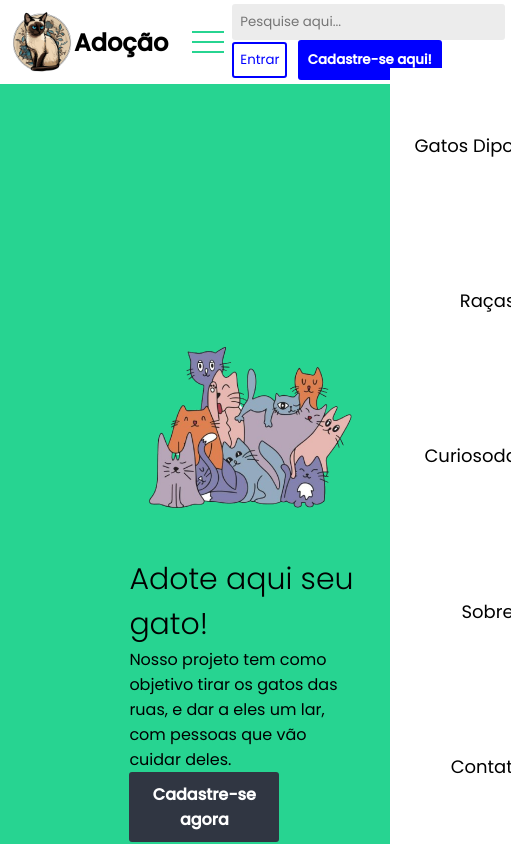
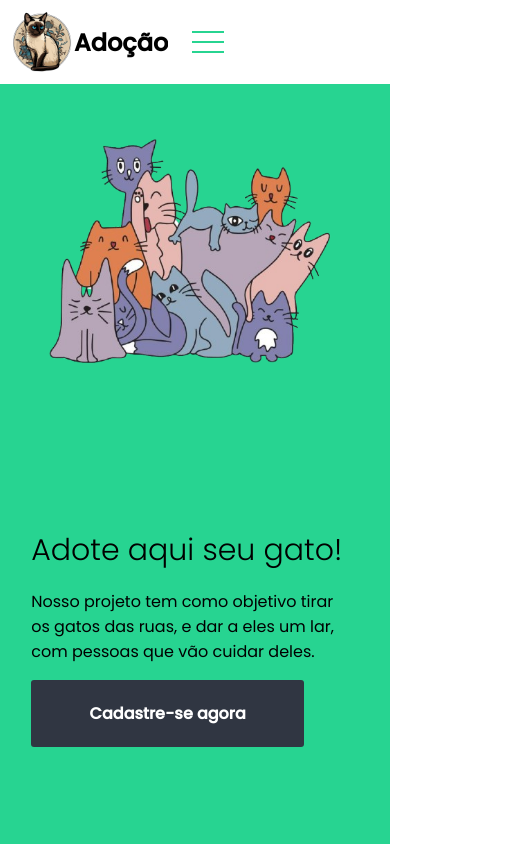
Before and after one commit to MayllanB/Adocao-De-Gatos, a plain HTML site: page index.html in a window 390 px wide. Shown: the whole page, 511 px wide, since content can reach past the window. Drawn offline with Linux system fonts and the light colour scheme.

Commit message:
responsivo parte 2

```diff
--- a/index.html
+++ b/index.html
@@ -28,19 +28,21 @@
           <li>Curiosodades</li>
           <li>Sobre</li>
           <li>Contato</li>
+          <li><button type="submit" class="login">Entrar</button></li>
+          <li><button type="submit" class="enter nav">Cadastre-se aqui!</button></li>
         </ul>
       </nav>
 
       <div class="entry">
-        <input type="text" placeholder="Pesquise aqui..." />
-        <button type="submit" class="login">Entrar</button>
-        <button type="submit" class="enter nav">Cadastre-se aqui!</button>
+
+
+
       </div>
     </header>
 
     <main>
+      <img src="./src/img/cat-screen-removebg-preview.png" alt="varios gatinhos diferentes" class="img">
       <div class="main">
-        <img src="./src/img/cat-screen-removebg-preview.png" alt="varios gatinhos diferentes" class="img">
         <h1>Adote aqui seu gato!</h1>
         <p class="paragrapho">
           <!-- Create custom landing pages with
--- a/src/style/media.css
+++ b/src/style/media.css
@@ -11,17 +11,21 @@
 }
 
 
-@media(max-width: 1000px) {
-    body{
+@media(max-width: 800px) {
+    *{
         overflow-x: hidden;
+    }
+
+    header{
+        display: flex;
     }
 
     .menu{
         position: absolute;
-        top: 8vh;
+        top: 9.5vh;
         right: 0;
-        width: 50vw;
-        height: 92vh;
+        width: 100vw;
+        height: 50vh;
         background-color: #fff;
         flex-direction: column;
         align-items: center;
@@ -36,34 +40,41 @@
     }
 
     .mobile-menu{
-        display: block;
+        display: block
     }
 
     main{
-        padding: 2px;
+        display: flex;
+        flex-direction: column;
+        justify-content: center;
+        align-items: center;
+    }
+
+    .main{
+        width: auto;
+        height: 50vh;
+        gap: 1rem;
     }
 
     h1{
         font-size: 30px;
-        width: 250px;
+        width: 84vw;
     }
 
     p{
         font-size: 16px;
-        width: 230px;
+        width: 80vw;
     }
 
     .screen{
-        height: 70px;
-        width: 150px;
+        height: 8vh;
+        width: 70vw;
         font-size: 16px;
         padding: 2px;
     }
 
     .img{
-        height: 250px;
-        width: 250px;
-        margin-top: auto;
+        height: 42vh;
     }
 }
 
--- a/src/style/style.css
+++ b/src/style/style.css
@@ -7,6 +7,7 @@
     margin: 0;
     box-sizing: border-box;
     font-family: 'Poppins', serif;
+    overflow: hidden;
 }
 
 header {
@@ -20,7 +21,7 @@ header {
 .menu-nav {
     font-family: sans-serif;
     display: flex;
-    justify-content: space-around;
+    justify-content: space-between;
     align-items: center;
 
 }
@@ -95,6 +96,7 @@ main {
     background-color: #27d491;
     display: flex;
     justify-content: center;
+    flex-direction: row-reverse;
     height: 90%;
 
 }
@@ -103,7 +105,8 @@ main {
     width: 34%;
     display: flex;
     flex-direction: column;
-    justify-content: space-around;
+    justify-content: center;
+    gap: 4rem;
 }
 
 h1 {
@@ -113,11 +116,11 @@ h1 {
 
 p {
     font-size: 22px;
+    width: 64%;
 }
 
 img {
-    height: 28rem;
-    margin-top: 4.5rem;
+    height: 64vh;
     border-radius: 3px;
 }
 
```
